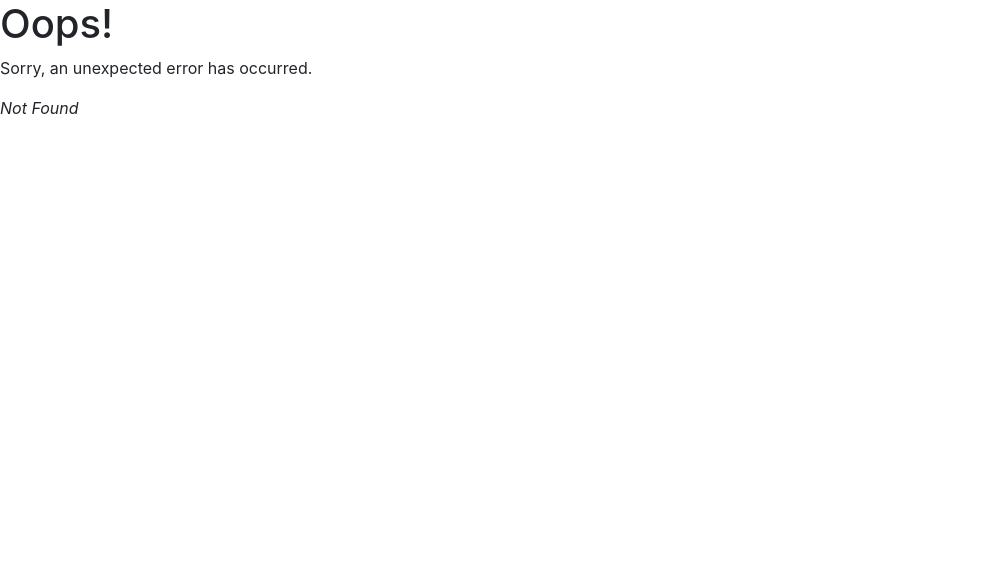
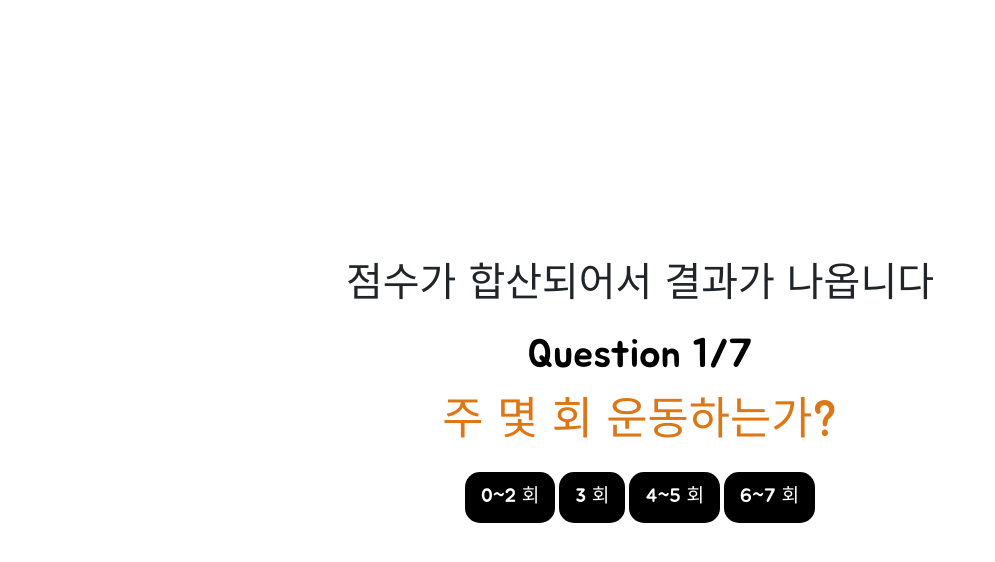
Before and after one commit to pydevjeong/Gym_Maniac, a React (Create React App) app: page /mainQuiz in a window 1280 px wide. Before the commit this address had no page. Shown: the top 562 px of the page, without its empty margins (0-995 px from the left). Built offline with nearby package versions, Linux system fonts and the light colour scheme.

Commit message:
add design at MainQuiz, add router

```diff
--- a/src/App.js
+++ b/src/App.js
@@ -4,16 +4,11 @@ import Footer from './component/Footer';
 import Header from './component/Header';
 import Main from './component/Main';
 import MainQuiz from './component/MainQuiz';
+import RoutePages from './Router/RoutePages';
 
 function App() {
   return (
-    <div>
-      {/* <Header/> */}
-      <Main/>
-      {/* <MainQuiz/> */}
-      {/* 퀴즈를 다풀면 다른페이지로 가서 점수와 등급보여주기 */}
-      {/* <Footer/> */}
-    </div>
+    <RoutePages/>
   );
 }
 
--- a/src/Router/RoutePages.js
+++ b/src/Router/RoutePages.js
@@ -1,15 +1,17 @@
 import React from "react";
-import {BrowserRouter as Router,Route,Switch} from "react-router-dom"
+import {BrowserRouter as Router,Route,Routes} from "react-router-dom"
 import Main from "../component/Main";
 import MainQuiz from "../component/MainQuiz";
+import ResultPage from "../component/ResultPaeg";
 
 function RoutePages(){
   return(
     <Router>
-      <Switch>
-        <Route exact path="/" element={<Main/>}></Route>
-        <Route exact path="/mainQuiz" element={<MainQuiz/>}></Route>
-      </Switch>
+      <Routes>
+        <Route exact path="/" element={<Main/>}/>
+        <Route exact path="mainQuiz" element={<MainQuiz/>}/>
+        <Route exact path="result" element={<ResultPage/>}/>
+      </Routes>
     </Router>
   )
 }
--- a/src/component/Main.js
+++ b/src/component/Main.js
@@ -1,25 +1,30 @@
 import React from 'react';
 import styles from './Main.module.css'
-import {Container, Dropdown, Image } from 'react-bootstrap'
-import { Link, Router } from 'react-router-dom';
+import {Image } from 'react-bootstrap'
+import { Link } from 'react-router-dom';
 function Main(props) {
   return (
-    <div className={styles.container}>
+    <div>
       <div className={styles.quiz_title}>
-        <span>당신은 헬창입니까??(Quiz)</span>
+        <span>당신은 헬창입니까??</span>
       </div>
         <div className={styles.mainPage}>
-      <div className={styles.data}>
+          <div >
               <div className={styles.chicken}>
                 <Image width="180px" height="170px" src='https://images.unsplash.com/photo-1532550907401-a500c9a57435?ixlib=rb-1.2.1&ixid=MnwxMjA3fDB8MHxwaG90by1wYWdlfHx8fGVufDB8fHx8&auto=format&fit=crop&w=1469&q=80' roundedCircle />
               </div>
               <div>
-          <p className={styles.name}>pydevjeong</p>
+                <p className={styles.name}>Gym-Maniac</p>
               </div>
               <div className={styles.linkBox}>
-          <Link className={styles.linked} to="/mainQuiz">시작하기</Link>
+                <Link className={styles.linked} to="mainQuiz">시작하기</Link>
               </div>
           </div>
+        </div>
+        <div className={styles.information}>
+          <h2>Contact</h2>
+          <span className={styles.emailText}>surtrCode@gmail.com</span>
+          <img className={styles.emailImg} src="https://img.icons8.com/bubbles/344/new-post.png" alt="" />
         </div>
     </div>
   );
--- a/src/component/Main.module.css
+++ b/src/component/Main.module.css
@@ -1,19 +1,15 @@
 @import url('https://fonts.googleapis.com/css2?family=Black+Han+Sans&display=swap');
 
 
-.container{
-
-}
 .quiz_title{
-
   margin: 0;
   padding: 0;
   justify-content: center;
   align-items: center;
   display: flex;
-  height: 30vh;
+  height: 20vh;
   font-family: 'Black Han Sans', sans-serif;
-  font-size: 3vw;
+  font-size: 2.5rem;
 }
 
 .mainPage{
@@ -25,14 +21,12 @@
   align-items: center;
   display: flex;
 }
-.data{
-  display: block;
-}
+
 .chicken{
   justify-content: center;
   align-items: center;
   display: flex;
-  margin: 15;
+  margin: 15px;
   vertical-align: middle;
   border: 0;
 }
@@ -73,3 +67,21 @@
   -webkit-transition: all 0.1s linear;
           transition: all 0.1s linear;
 }
+
+.information{
+  display: block;
+  position: absolute;
+  bottom:0;
+  margin: 2%;
+  font-family: 'Black Han Sans', sans-serif;
+}
+.information h2{
+  text-shadow: 3px 3px 3px rgb(241, 190, 190);
+}
+.emailText{
+
+}
+
+.emailImg{
+  width: 6%;
+}
--- a/src/component/MainQuiz.js
+++ b/src/component/MainQuiz.js
@@ -2,8 +2,8 @@ import React from "react";
 import { useState } from "react";
 import { questions } from "../db/questions";
 import Button from 'react-bootstrap/Button'
-import Container from "react-bootstrap/esm/Container";
-import './temp.css'
+import './Quiz.css'
+
 
 
 function MainQuiz(props){
@@ -20,31 +20,26 @@ function MainQuiz(props){
     }
   };
   return(
-  <Container>
-    <h1>hi</h1>
-     {showScore ? (
-        <section className="showScore-section">
-          당신의 점수는 {scoreStack} 입니다
-        </section>
-      ) : (
-        <>
-          <section className="question-section">
+  <div className="container-fluid text-center" id="container">
+      <h1>점수가 합산되어서 결과가 나옵니다</h1>
+      <div className="mainQuiz">
+        <div className="split">
+          <div className="question">
             <h1>
               Question {currentQuestion +1}/{questions.length}
             </h1>
             <p>{questions[currentQuestion].questionText}</p>
-          </section>
-
-          <section className="answer-section">
+          </div>
+          <div className="answer">
             {questions[currentQuestion].answerOptions.map((item,idx) => (
-              <Button className="btn-class" variant="info" size="lg" key={idx} onClick={() => handleClick(item.addPoint)}>
-                {item.answerText}
-              </Button>
+              <button className="ansBtn" key={idx} onClick={() => handleClick(item.addPoint)}>
+                <p>{item.answerText}</p>
+              </button>
             ))}
-          </section>
-        </>
-      )}
-  </Container>
+          </div>
+          </div>
+      </div>
+  </div>
   )
 }
 
--- /dev/null
+++ b/src/component/Quiz.css
@@ -0,0 +1,58 @@
+@import url('https://fonts.googleapis.com/css2?family=Jua&display=swap');
+
+#container{
+  margin: 0;
+  padding: 0;
+  justify-content: center;
+  align-items: center;
+  display: flex;
+  flex-direction: column;
+  height: 100vh;
+  font-family: 'Jua', sans-serif;
+  font-size: 3.5vw;
+}
+/* .split{
+
+} */
+.mainQuiz{
+  justify-content: center;
+  align-items: center;
+  display: flex;
+  margin: 15px;
+  vertical-align: middle;
+  border: 0px;
+
+}
+.question h1{
+  color: rgb(0, 0, 0);
+  justify-content: center;
+  align-items: center;
+  display: flex;
+  margin: 12;
+}
+.question p{
+  color: rgb(221, 118, 21);
+  justify-content: center;
+  align-items: center;
+  display: flex;
+  margin: 12;
+}
+.answer{
+  font-weight: bold;
+  justify-content: center;
+  align-items: center;
+  display: flex;
+  margin: 12;
+}
+.ansBtn{
+  margin: 2px;
+  background-color: black;
+  color: #fff;
+  border: none;
+  border-radius: 15px;
+}
+.ansBtn p{
+  margin: 10px;
+  font-size:1.2rem;
+  display: flex;
+}
--- /dev/null
+++ b/src/component/ResultPaeg.js
@@ -0,0 +1,11 @@
+import React from "react";
+
+function ResultPage(){
+  return(
+    <div>
+      <p>hiwd</p>
+    </div>
+  )
+}
+
+export default ResultPage
--- a/src/component/temp.css
+++ /dev/null
@@ -1,3 +0,0 @@
-.btn-class{
-  margin: 0.5%;
-}
--- a/src/db/questions.js
+++ b/src/db/questions.js
@@ -3,10 +3,10 @@ export const questions = [
     number:1,
     questionText: "주 몇 회 운동하는가?",
     answerOptions: [
-      { answerText: "0~2회", addPoint:1 },
-      { answerText: "3회", addPoint:2 },
-      { answerText: "4~5회", addPoint:3 },
-      { answerText: "6~7회", addPoint:4 },
+      { answerText: "0~2 회", addPoint:1 },
+      { answerText: "3 회", addPoint:2 },
+      { answerText: "4~5 회", addPoint:3 },
+      { answerText: "6~7 회", addPoint:4 },
     ]
   },
   {
@@ -26,8 +26,7 @@ export const questions = [
       { answerText: "마름 / 뚱뚱함", addPoint:1 },
       { answerText: "표준", addPoint:2 },
       { answerText: "근육 크기가 적당하고 체지방도 13%이하", addPoint:3 },
-      { answerText: "근육이 크고 체지방도 13%이하", addPoint:4 },
-      { answerText: "선수급", addPoint:5 },
+      { answerText: "근육 크기 비례 체지방이 현저히 낮음", addPoint:4 },
     ]
   },
   {
--- a/src/index.js
+++ b/src/index.js
@@ -6,11 +6,23 @@ import reportWebVitals from './reportWebVitals';
 import {createBrowserRouter,RouterProvider,Route} from 'react-router-dom'
 import Main from './component/Main';
 import ErrorPage from './error-page';
+import MainQuiz from './component/MainQuiz';
+import ResultPage from './component/ResultPaeg';
 
 const router=createBrowserRouter([
   {
     path:"/",
     element:<Main/>,
+    errorElement:<ErrorPage/>
+  },
+  {
+    path:"mainQuiz",
+    element:<MainQuiz/>,
+    errorElement:<ErrorPage/>
+  },
+  {
+    path:"result",
+    element:<ResultPage/>,
     errorElement:<ErrorPage/>
   }
 ])
```
Lines whose indentation alone changed are shown as unchanged.
